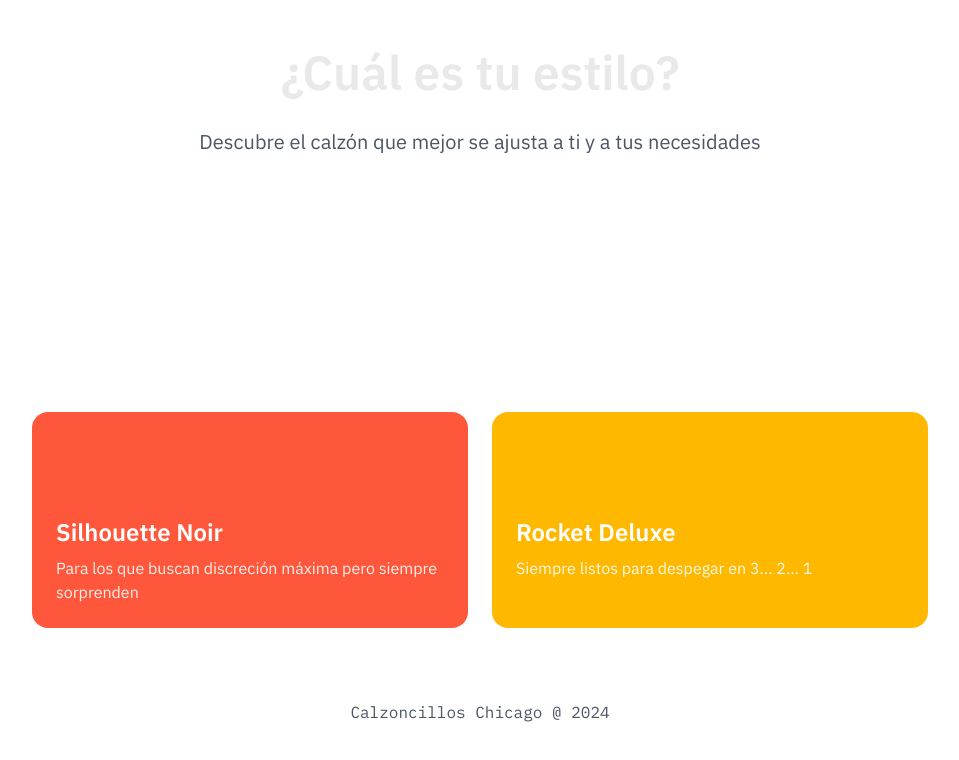
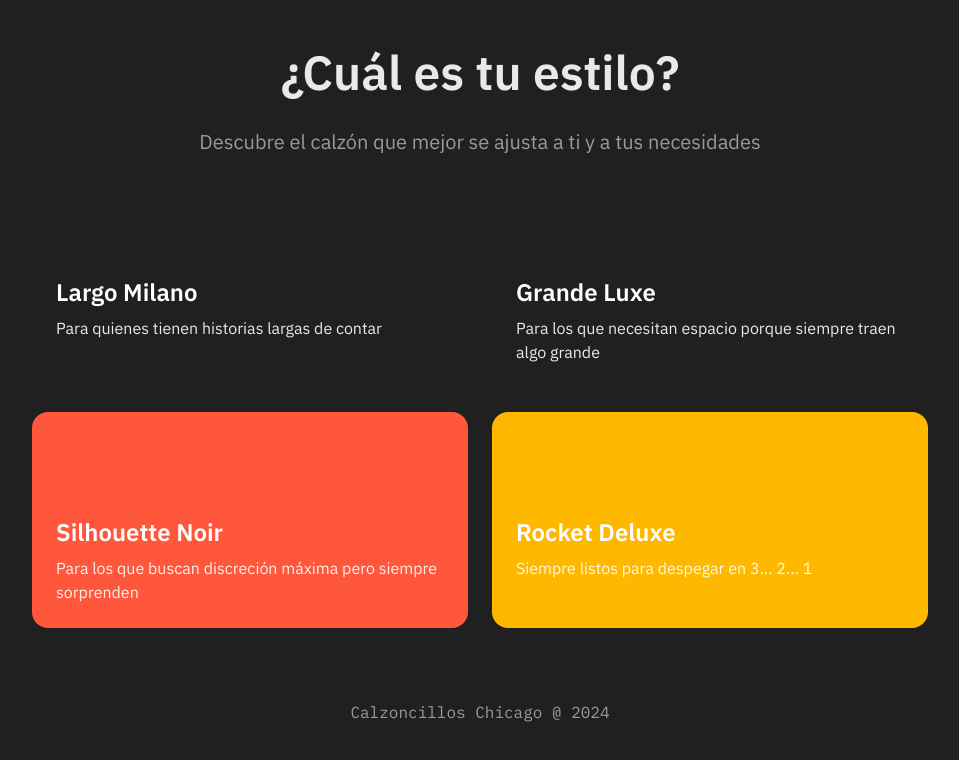
Before and after one commit to miguelcastroe/chicagobrieftastic, a React (Vite) app: page / in a window 1280 px wide. Shown: the top 760 px of the page, without its empty margins (160-1119 px from the left). Built offline with nearby package versions, Linux system fonts and the light colour scheme.

Commit message:
Fix background color in styles
Updated the background color in the styles to match the requested specifications. Adjustments made to ensure the design aligns with the intended aesthetic.
[skip gpt_engineer]

```diff
--- a/src/pages/Index.tsx
+++ b/src/pages/Index.tsx
@@ -105,12 +105,12 @@ const Index = () => {
   };
 
   return (
-    <div className="min-h-screen bg-white">
+    <div className="min-h-screen bg-background">
       <main className="container mx-auto px-4 py-12">
         {!selectedStyle ? (
           <>
             <motion.h1
-              className="text-4xl md:text-5xl font-bold text-center mb-8"
+              className="text-4xl md:text-5xl font-bold text-center mb-8 text-text-light"
               initial={{ opacity: 0, y: 20 }}
               animate={{ opacity: 1, y: 0 }}
               transition={{ duration: 0.5 }}
@@ -118,7 +118,7 @@ const Index = () => {
               ¿Cuál es tu estilo?
             </motion.h1>
             <motion.p
-              className="text-xl text-center text-gray-600 mb-12"
+              className="text-xl text-center text-text-gray mb-12"
               initial={{ opacity: 0, y: 20 }}
               animate={{ opacity: 1, y: 0 }}
               transition={{ duration: 0.5, delay: 0.2 }}
@@ -174,13 +174,13 @@ const Index = () => {
                 </button>
               </div>
             </div>
-            <p className="text-xl text-gray-600">
+            <p className="text-xl text-text-gray">
               Ya sabes cuál es tu match perfecto. Ahora falta que tus amigas lo descubran.
             </p>
           </motion.div>
         )}
       </main>
-      <footer className="text-center py-6 text-gray-600 font-mono">
+      <footer className="text-center py-6 text-text-gray font-mono">
         Calzoncillos Chicago @ 2024
       </footer>
     </div>
```
